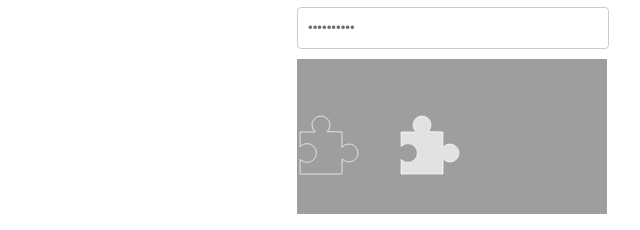
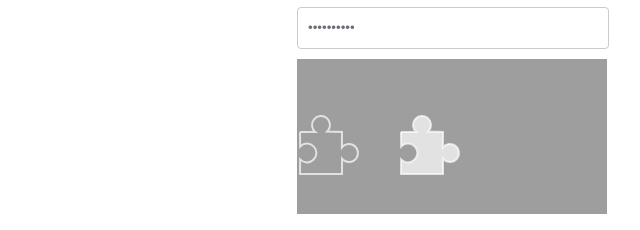
Before and after one commit to yeild/jigsaw, a plain HTML site: page demo.html in a window 1280 px wide. Shown: the part 191-421 px from the top of the page, 188-828 px from the left. Drawn offline with Linux system fonts and the light colour scheme; grey boxes are pictures that could not be loaded.

Commit message:
update style

```diff
--- a/demo.html
+++ b/demo.html
@@ -41,7 +41,7 @@
   <div id="captcha" style="position: relative"></div>
   <div id="msg"></div>
 </div>
-<script src="jigsaw.js?2353"></script>
+<script src="jigsaw.js"></script>
 <script>
   jigsaw.init({
     el: document.getElementById('captcha'),
--- a/jigsaw.js
+++ b/jigsaw.js
@@ -54,6 +54,7 @@
     ctx.lineTo(x, y + l)
     ctx.arc(x + r - 2, y + l / 2, r + 0.4, 2.76 * PI, 1.24 * PI, true)
     ctx.lineTo(x, y)
+    ctx.lineWidth = 2
     ctx.fillStyle = 'rgba(255, 255, 255, 0.7)'
     ctx.strokeStyle = 'rgba(255, 255, 255, 0.7)'
     ctx.stroke()
```
